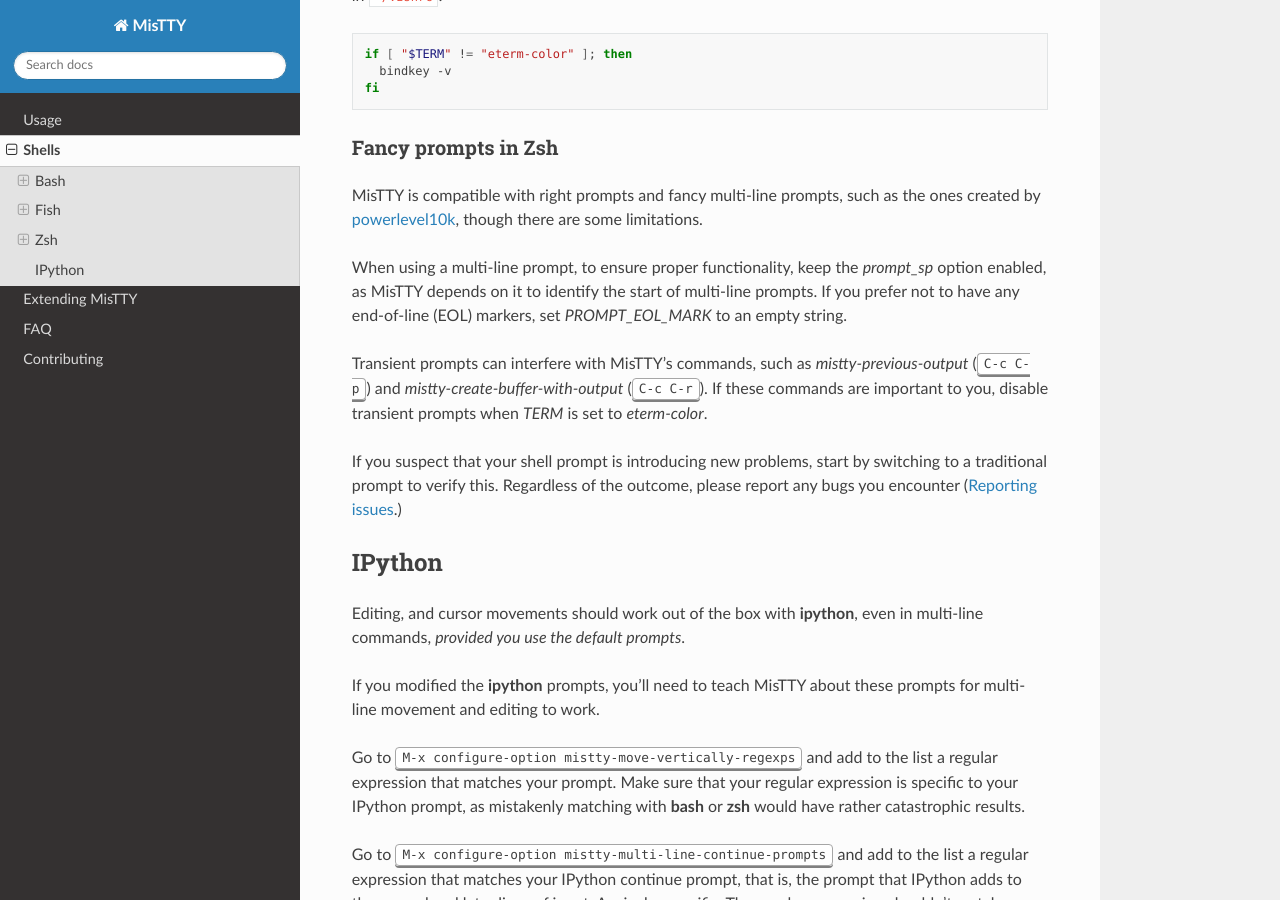
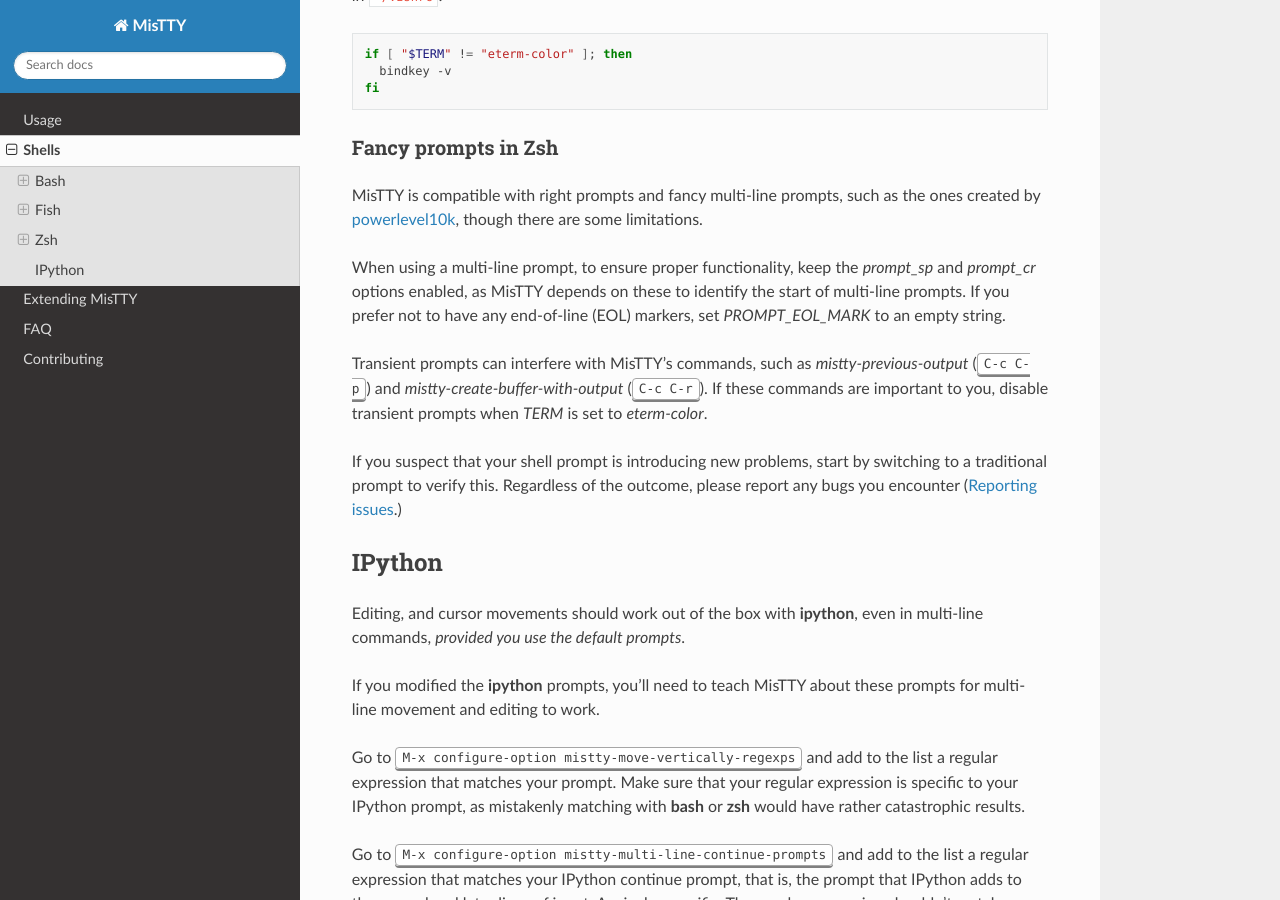
Before and after one commit to szermatt/mistty, a Sphinx documentation site: the page built from docs/source/shells.rst, in a window 1280 px wide and 900 px high, scrolled down 5715 px. Built offline with Sphinx 7.4.7 and the Read the Docs theme 3.1.0, drawn with Linux system fonts in a browser that asks for light colours.

Commit message:
docs: mention the need for prompt_cr for multi-line zsh prompts

```diff
--- a/docs/source/shells.rst
+++ b/docs/source/shells.rst
@@ -331,9 +331,10 @@
 limitations.
 
 When using a multi-line prompt, to ensure proper functionality, keep
-the `prompt_sp` option enabled, as MisTTY depends on it to identify
-the start of multi-line prompts. If you prefer not to have any
-end-of-line (EOL) markers, set `PROMPT_EOL_MARK` to an empty string.
+the `prompt_sp` and `prompt_cr` options enabled, as MisTTY depends on
+these to identify the start of multi-line prompts. If you prefer not
+to have any end-of-line (EOL) markers, set `PROMPT_EOL_MARK` to an
+empty string.
 
 Transient prompts can interfere with MisTTY's commands, such as
 `mistty-previous-output` (:kbd:`C-c C-p`) and
```
